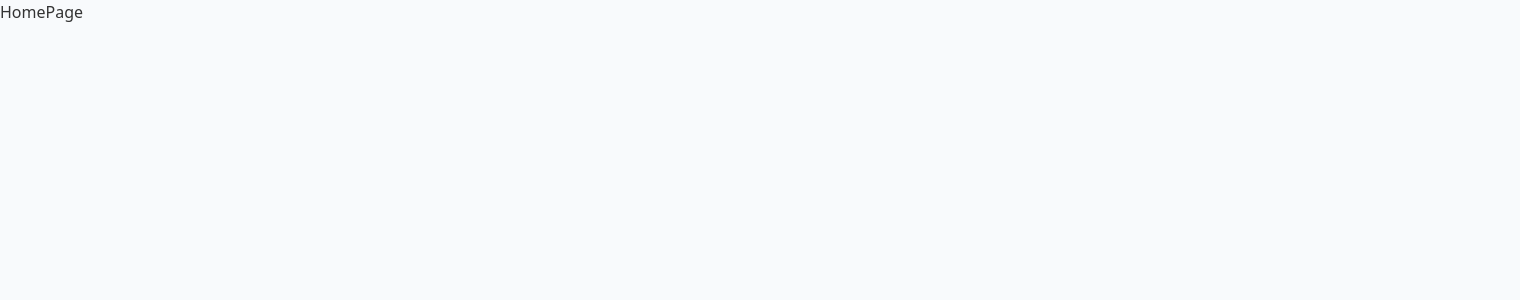
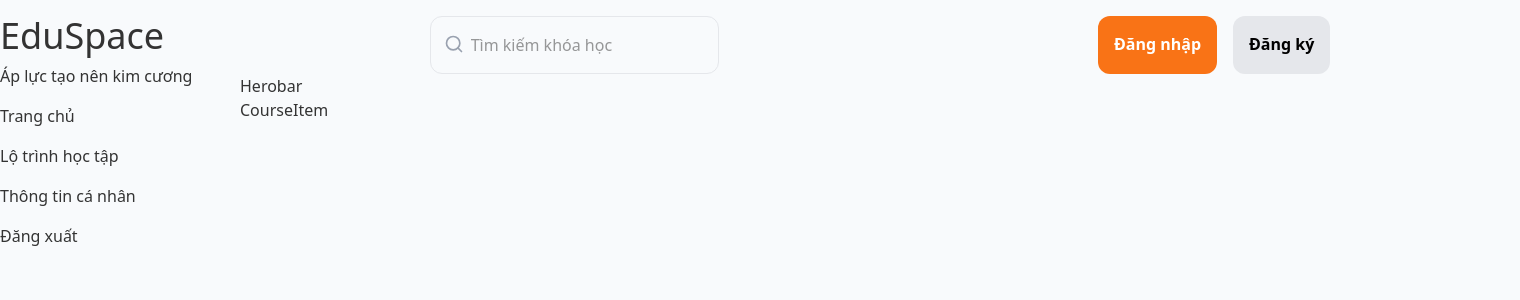
Before and after one commit to minhcamon/SWP391-Group2-EduSpace, a React (Vite) app in the folder frontend/: page / in a window 1280 px wide. Shown: the top 300 px of the page, 1520 px wide, since content can reach past the window. Built offline with nearby package versions, Linux system fonts and the light colour scheme.

Commit message:
add: homepage base

```diff
--- /dev/null
+++ b/frontend/src/components/CourseContainer.jsx
@@ -0,0 +1,12 @@
+import React from "react";
+import CourseItem from "./CourseItem";
+
+const CourseContainer = () => {
+    return (
+        <div>
+            <CourseItem />
+        </div>
+    );
+};
+
+export default CourseContainer;
--- /dev/null
+++ b/frontend/src/components/CourseItem.jsx
@@ -0,0 +1,7 @@
+import React from "react";
+
+const CourseItem = () => {
+    return <div>CourseItem</div>;
+};
+
+export default CourseItem
--- /dev/null
+++ b/frontend/src/components/Herobar.jsx
@@ -0,0 +1,7 @@
+import React from "react";
+
+const Herobar = () => {
+    return <div>Herobar</div>;
+};
+
+export default Herobar;
--- a/frontend/src/components/common/Header.jsx
+++ b/frontend/src/components/common/Header.jsx
@@ -0,0 +1,32 @@
+import React from "react";
+import InputField from "./InputField";
+import { Search, Bell } from "lucide-react";
+import PrimaryButton from "./PrimaryButton";
+import { Link } from "react-router";
+const Header = () => {
+    return (
+        <div className="flex min-w-screen justify-around">
+            <div>
+                <InputField
+                    icon={Search}
+                    inputType="text"
+                    placeholder="Tìm kiếm khóa học"
+                />
+            </div>
+            <div className="flex">
+                {/* {
+                    <Bell
+                        className="mt-auto mr-4 text-gray-400 hover:cursor-pointer"
+                        size={24}
+                    />
+                } */}
+                <div className="flex gap-4">
+                    <div className="bg-secondary text-white font-semibold text-md rounded-xl p-4 hover:cursor-pointer hover:opacity-90"><Link to="/login">Đăng nhập</Link></div>
+                    <div className="bg-gray-200 text-black font-semibold text-md rounded-xl p-4 hover:cursor-pointer hover:opacity-90"><Link to="/signup">Đăng ký</Link></div>
+                </div>
+            </div>
+        </div>
+    );
+};
+
+export default Header;
--- a/frontend/src/components/common/PrimaryButton.jsx
+++ b/frontend/src/components/common/PrimaryButton.jsx
@@ -3,7 +3,7 @@ import React from "react";
 const PrimaryButton = ({ buttonText, type = "button" }) => {
     return (
         <div>
-            <button type={type} className="bg-secondary text-white font-semibold text-md w-full rounded-xl py-4 hover:cursor-pointer hover:opacity-90">
+            <button type={type} className="bg-secondary text-white font-semibold text-md w-full rounded-xl p-4 hover:cursor-pointer hover:opacity-90">
                 {buttonText}
             </button>
         </div>
--- /dev/null
+++ b/frontend/src/components/common/Sidebar.jsx
@@ -0,0 +1,29 @@
+import React from "react";
+import { Link } from "react-router";
+
+export const Sidebar = () => {
+    return (
+        <div className="w-60">
+            <div>
+                <h1 className="text-4xl">EduSpace</h1>
+                <p className="mt-2">Áp lực tạo nên kim cương</p>
+            </div>
+            <div className="mt-4">
+                <div>
+                    <div className="mb-4">
+                        <Link to="/">Trang chủ</Link>
+                    </div>
+                    <div className="mb-4">
+                        <Link to="/roadmaps">Lộ trình học tập</Link>
+                    </div>
+                    <div className="mb-4">
+                        <Link to="/profile">Thông tin cá nhân</Link>
+                    </div>
+                </div>
+                <div>
+                    <Link to="/">Đăng xuất</Link>
+                </div>
+            </div>
+        </div>
+    );
+};
--- a/frontend/src/pages/HomePage.jsx
+++ b/frontend/src/pages/HomePage.jsx
@@ -1,7 +1,24 @@
 import React from "react";
+import Herobar from "../components/Herobar";
+import CourseContainer from "../components/CourseContainer";
+import Header from "../components/common/Header";
+import { Sidebar } from "../components/common/Sidebar";
 
 const HomePage = () => {
-    return <div>HomePage</div>;
+    return (
+        <>
+            <div className="flex mt-4">
+                <div>
+                    <Sidebar />
+                </div>
+                <div>
+                    <Header />
+                    <Herobar />
+                    <CourseContainer />
+                </div>
+            </div>
+        </>
+    );
 };
 
 export default HomePage;
```
